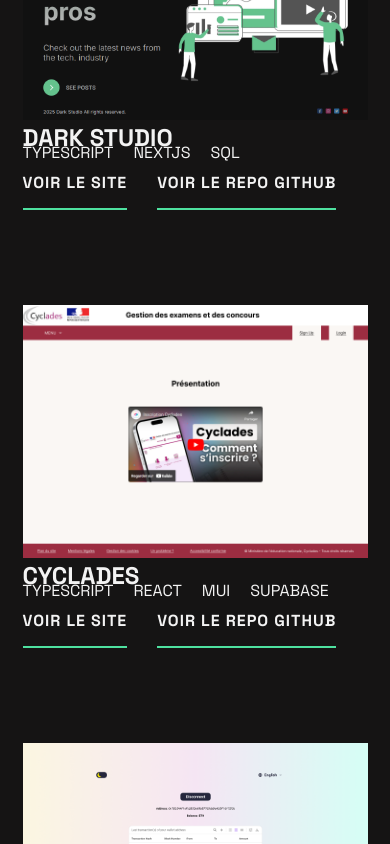
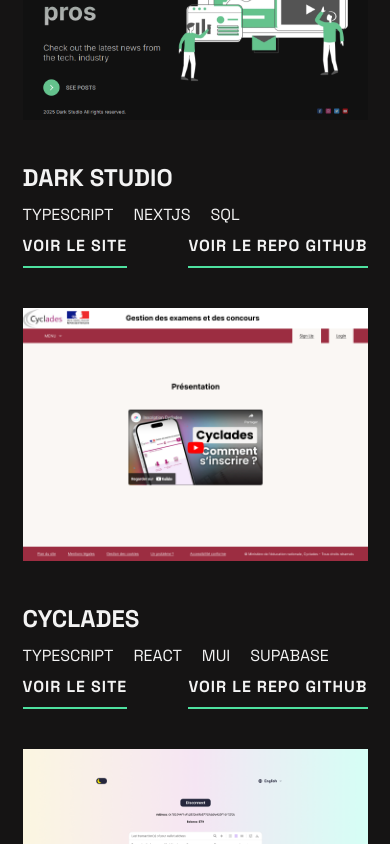
Before and after one commit to Hitch95/Portfolio, a React (Vite) app: page / in a window 390 px wide. Shown: the part 1760-2604 px from the top of the page. Built offline with nearby package versions, Linux system fonts and the light colour scheme.

Commit message:
solved some Responsive problems in cards-project

```diff
--- a/src/components/Projects/Projects.css
+++ b/src/components/Projects/Projects.css
@@ -96,8 +96,11 @@
     }
 
     div.card-project {
-        height: 398px;
+        height: auto;
         width: 100%;
+        display: flex;
+        flex-direction: column;
+        gap: 40px;
 
         @media screen and ((min-width: 768px) and (max-width: 1440px)) {
             width: 100%;
@@ -111,20 +114,30 @@
             background-position: top;
             background-size: contain;
             background-repeat: no-repeat;
+            height: 253px;
+            width: 345px;
 
-            width: 100%;
-            height: 253px;
+            @media screen and (min-width: 1440px) {
+                width: 540px;
+                height: 400px;
+            }
         }
 
         .below-img-project {
+            display: grid;
+            grid-template-rows: auto auto auto;
+            grid-template-columns: 1fr;
+            gap: 7px;
+
             h3 {
                 font-size: 1.5em;
                 text-transform: uppercase;
+                grid-row: 1;
             }
 
             p {
                 text-align: left;
-                margin-top: -15px;
+                grid-row: 2;
 
                 >span {
                     text-transform: uppercase;
@@ -132,10 +145,15 @@
                 }
             }
 
+            div.links-container {
+                grid-row: 3;
+                display: flex;
+                flex-direction: row;
+                justify-content: space-between;
+
                 a {
                     text-decoration: none;
-                padding-bottom: 15px;
-                line-height: 2.25;
+                    padding-bottom: 08px;
                     letter-spacing: 1px;
                     color: #f3f3f3;
 
@@ -153,17 +171,6 @@
                     }
                 }
             }
-    }
-
-    div.card-project .background-img-project {
-        background-position: top;
-        background-size: contain;
-        background-repeat: no-repeat;
-        width: 345px;
-
-        @media screen and (min-width: 1440px) {
-            width: 540px;
-            height: 400px;
         }
     }
 
--- a/src/components/Projects/Projects.tsx
+++ b/src/components/Projects/Projects.tsx
@@ -19,6 +19,7 @@
 						<span>NextJS</span>
 						<span>SQL</span>
 					</p>
+					<div className="links-container">
 						<a
 							href="https://dark-studio-blog.vercel.app/"
 							className="green-color-hover"
@@ -33,6 +34,7 @@
 						</a>
 					</div>
 				</div>
+			</div>
 
 			<div className="card-project">
 				<div className="background-img-project"></div>
@@ -44,6 +46,7 @@
 						<span>MUI</span>
 						<span>Supabase</span>
 					</p>
+					<div className="links-container">
 						<a
 							href="https://cyclades-a11-y.vercel.app/"
 							className="green-color-hover"
@@ -58,6 +61,7 @@
 						</a>
 					</div>
 				</div>
+			</div>
 
 			<div className="card-project">
 				<div className="background-img-project"></div>
@@ -69,6 +73,7 @@
 						<span>MUI</span>
 						<span>Wagmi</span>
 					</p>
+					<div className="links-container">
 						<a
 							href="https://etherscore-test.vercel.app/"
 							className="green-color-hover"
@@ -83,6 +88,7 @@
 						</a>
 					</div>
 				</div>
+			</div>
 
 			<div className="card-project">
 				<div className="background-img-project"></div>
@@ -94,6 +100,7 @@
 						<span>Twig</span>
 						<span>Doctrine</span>
 					</p>
+					<div className="links-container">
 						<a href="" className="green-color-hover">
 							Voir le site
 						</a>
@@ -105,6 +112,7 @@
 						</a>
 					</div>
 				</div>
+			</div>
 		</section>
 	);
 };
```
Lines whose indentation alone changed are shown as unchanged.
